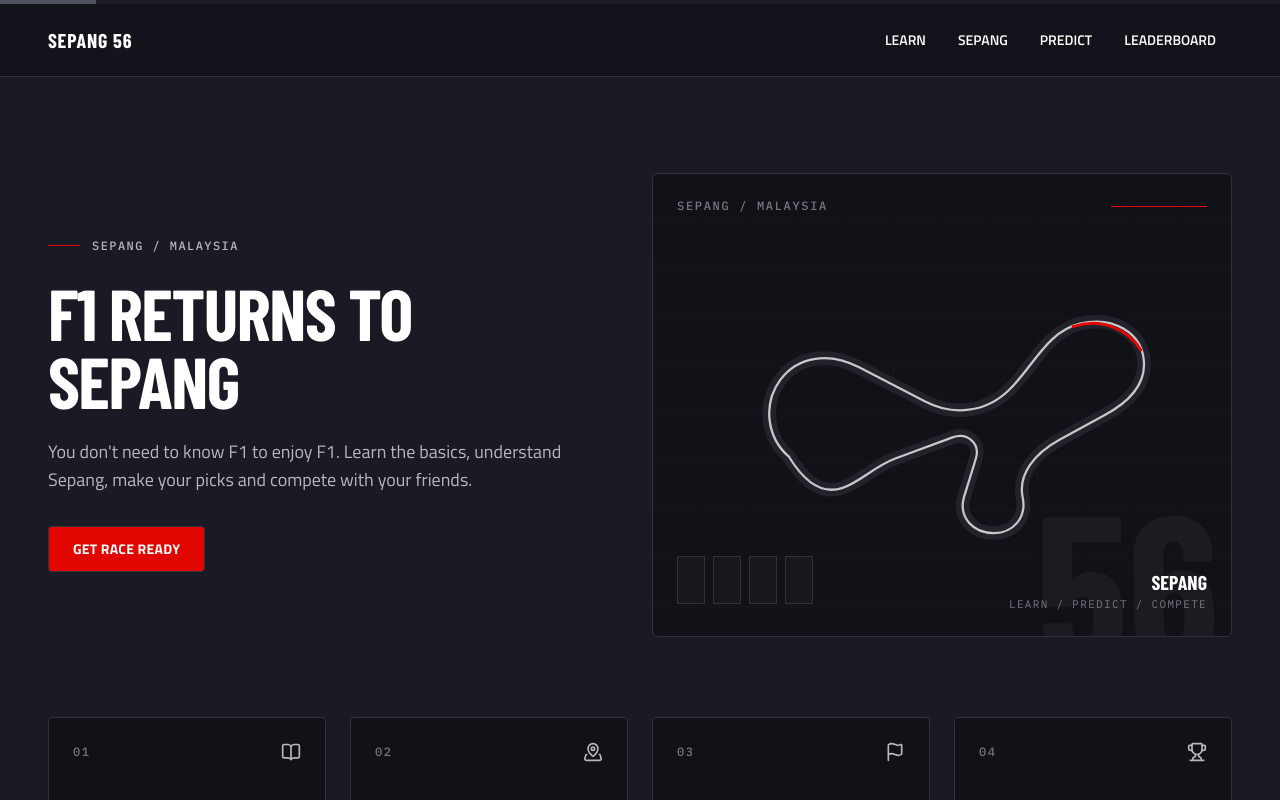
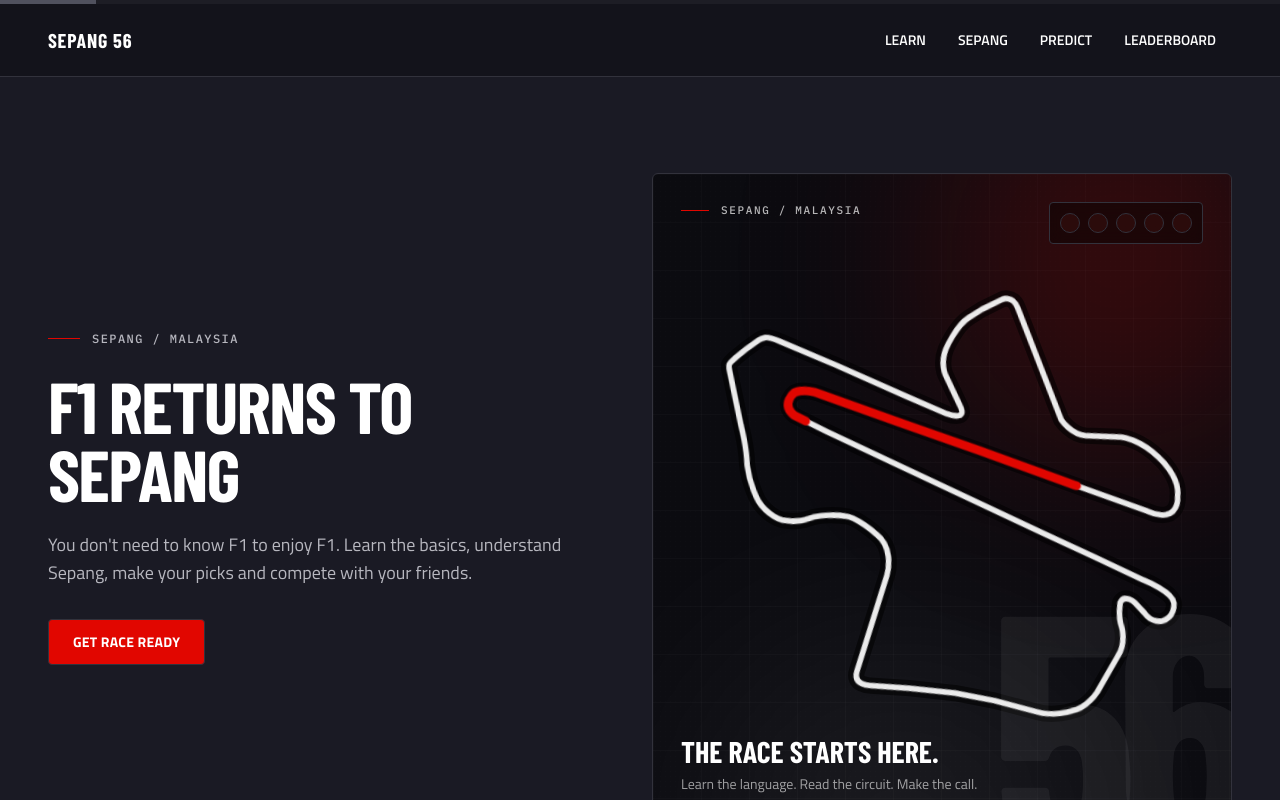
Before and after one commit to itsLucas02/f1-sepang, a Next.js app: page / in a window 1280 px wide. Shown: the top 800 px of the page. Built offline with nearby package versions, Linux system fonts and the light colour scheme; a web font is replaced by a local one.

Commit message:
feat: rebuild landing cinematic

```diff
--- a/components/landing/landing-scene.tsx
+++ b/components/landing/landing-scene.tsx
@@ -1,85 +1,142 @@
+import {
+  SEPANG_TRACK_PATH,
+  SEPANG_TRACK_VIEWBOX,
+} from "@/lib/sepang-geometry";
+
 export function LandingScene() {
   return (
     <div
       role="img"
-      aria-label="Sepang-inspired racing illustration"
-      className="relative aspect-[4/3] w-full overflow-hidden rounded-[6px] border border-border bg-surface-01 lg:aspect-[5/4]"
+      aria-label="Animated SEPANG 56 race opening with starting lights, a Formula-style car silhouette and the real Sepang circuit outline"
+      className="relative min-h-[420px] w-full overflow-hidden rounded-[6px] border border-white/10 bg-[#0b0b10] sm:min-h-[520px] lg:min-h-[650px]"
     >
+      <div className="race-grid absolute inset-0 opacity-60" aria-hidden="true" />
+      <div className="race-noise absolute inset-0 opacity-[0.14]" aria-hidden="true" />
       <div
         aria-hidden="true"
-        className="absolute inset-0 opacity-40"
-        style={{
-          backgroundImage:
-            "linear-gradient(to right, rgba(255,255,255,0.045) 1px, transparent 1px), linear-gradient(to bottom, rgba(255,255,255,0.045) 1px, transparent 1px)",
-          backgroundSize: "48px 48px",
-        }}
+        className="absolute -right-[12%] -top-[18%] h-[62%] w-[62%] rounded-full bg-race-red/20 blur-[100px]"
+      />
+      <div
+        aria-hidden="true"
+        className="absolute -bottom-[30%] left-[8%] h-[58%] w-[70%] rounded-full bg-white/[0.07] blur-[110px]"
       />
 
-      <div className="absolute inset-x-0 top-0 flex items-center justify-between gap-4 p-5 sm:p-6">
-        <span className="font-mono text-[11px] font-medium uppercase tracking-[0.14em] text-text-muted sm:text-xs">
+      <div className="absolute left-5 top-5 z-20 flex items-center gap-3 sm:left-7 sm:top-7">
+        <span className="h-px w-7 bg-race-red" />
+        <span className="font-mono text-[10px] font-medium uppercase tracking-[0.15em] text-white/70 sm:text-[11px]">
           Sepang / Malaysia
         </span>
-        <span className="h-px w-16 bg-race-red sm:w-24" aria-hidden="true" />
+      </div>
+
+      <div
+        aria-hidden="true"
+        className="absolute right-5 top-5 z-20 flex gap-1.5 rounded-[4px] border border-white/10 bg-black/40 p-2 backdrop-blur-sm sm:right-7 sm:top-7 sm:gap-2 sm:p-2.5"
+      >
+        {Array.from({ length: 5 }, (_, index) => (
+          <span
+            key={index}
+            className="hero-start-light block size-4 rounded-full border border-white/15 bg-[#3a0908] sm:size-5"
+          />
+        ))}
       </div>
 
       <svg
         aria-hidden="true"
-        viewBox="0 0 640 480"
-        className="absolute inset-0 h-full w-full p-8 sm:p-12"
+        viewBox={SEPANG_TRACK_VIEWBOX}
+        preserveAspectRatio="xMidYMid meet"
+        className="absolute inset-[9%] h-[82%] w-[82%] translate-x-[5%] translate-y-[3%] -rotate-[7deg]"
         fill="none"
       >
+        <g transform="translate(-99.972483,57.371556)">
+          <g transform="matrix(0.6831882,0,0,0.6831882,-1707.7889,-493.83516)">
             <path
-          d="M117 309C87 283 82 239 105 207C129 174 171 170 210 190L297 235C335 255 378 250 409 220C442 188 459 143 503 132C548 121 585 145 588 181C591 214 565 238 535 254L476 286C443 304 421 332 427 362C433 390 414 410 389 410C361 410 342 389 349 363L365 311C371 291 354 276 334 283L258 311C229 322 212 342 188 350C159 360 136 340 117 309Z"
-          stroke="currentColor"
-          strokeWidth="18"
+              d={SEPANG_TRACK_PATH}
+              stroke="#000000"
+              strokeWidth="32"
               strokeLinecap="round"
               strokeLinejoin="round"
-          className="text-surface-03"
+              opacity="0.55"
             />
             <path
-          d="M117 309C87 283 82 239 105 207C129 174 171 170 210 190L297 235C335 255 378 250 409 220C442 188 459 143 503 132C548 121 585 145 588 181C591 214 565 238 535 254L476 286C443 304 421 332 427 362C433 390 414 410 389 410C361 410 342 389 349 363L365 311C371 291 354 276 334 283L258 311C229 322 212 342 188 350C159 360 136 340 117 309Z"
-          stroke="currentColor"
-          strokeWidth="3"
+              d={SEPANG_TRACK_PATH}
+              pathLength={1}
+              stroke="#FFFFFF"
+              strokeWidth="11"
               strokeLinecap="round"
               strokeLinejoin="round"
-          className="text-white/75"
+              opacity="0.86"
+              className="hero-track-draw"
             />
             <path
-          d="M494 136C532 123 568 140 584 167"
-          stroke="currentColor"
-          strokeWidth="4"
+              d={SEPANG_TRACK_PATH}
+              pathLength={1}
+              stroke="#E10600"
+              strokeWidth="17"
               strokeLinecap="round"
-          className="text-race-red"
+              strokeLinejoin="round"
+              className="hero-track-accent"
             />
+          </g>
+        </g>
       </svg>
 
       <div
         aria-hidden="true"
-        className="absolute bottom-6 left-5 flex gap-2 sm:bottom-8 sm:left-6"
+        className="hero-speed-line absolute left-0 top-[47%] h-px w-[76%] bg-gradient-to-r from-transparent via-white/65 to-transparent"
+      />
+      <div
+        aria-hidden="true"
+        className="hero-speed-line absolute left-[8%] top-[51%] h-px w-[64%] bg-gradient-to-r from-transparent via-race-red/70 to-transparent [animation-delay:70ms]"
+      />
+
+      <svg
+        aria-hidden="true"
+        viewBox="0 0 520 150"
+        className="hero-car-pass absolute left-[12%] top-[39%] z-10 w-[76%] drop-shadow-[0_22px_22px_rgba(0,0,0,0.55)]"
       >
-        {[0, 1, 2, 3].map((slot) => (
-          <span
-            key={slot}
-            className="block h-10 w-6 border border-white/10 bg-white/[0.025] sm:h-12 sm:w-7"
+        <g fill="none" strokeLinecap="round" strokeLinejoin="round">
+          <path
+            d="M38 91h62l35-22 70-9 46-35h57l24 32 77 15 50 24h25"
+            stroke="#ffffff"
+            strokeWidth="8"
           />
-        ))}
+          <path
+            d="M113 96h288M210 60l21 36M335 59l-18 37"
+            stroke="#E10600"
+            strokeWidth="7"
+          />
+          <path
+            d="M56 104h50M409 104h54"
+            stroke="#ffffff"
+            strokeWidth="15"
+          />
+          <circle cx="135" cy="103" r="24" stroke="#70707a" strokeWidth="11" />
+          <circle cx="386" cy="103" r="24" stroke="#70707a" strokeWidth="11" />
+          <path d="M226 59h91l-17-22h-49z" fill="#1a1a24" stroke="#ffffff" strokeWidth="5" />
+          <path d="M238 36h65" stroke="#E10600" strokeWidth="5" />
+        </g>
+      </svg>
+
+      <div
+        aria-hidden="true"
+        className="absolute -bottom-12 -right-2 font-display text-[11rem] font-extrabold leading-none tracking-[-0.07em] text-white/[0.055] sm:-bottom-16 sm:text-[17rem] lg:text-[21rem]"
+      >
+        56
       </div>
 
-      <span
-        aria-hidden="true"
-        className="absolute -bottom-8 right-3 font-display text-[9rem] font-extrabold leading-none text-white/[0.045] sm:-bottom-12 sm:text-[13rem]"
-      >
-        56
-      </span>
-
-      <div className="absolute bottom-5 right-5 text-right sm:bottom-6 sm:right-6">
-        <p className="font-display text-lg font-bold uppercase leading-none text-white sm:text-xl">
-          Sepang
+      <div className="absolute bottom-5 left-5 z-20 sm:bottom-7 sm:left-7">
+        <p className="font-display text-2xl font-bold uppercase leading-none text-white sm:text-3xl">
+          The race starts here.
         </p>
-        <p className="mt-1 font-mono text-[10px] uppercase tracking-[0.12em] text-text-muted sm:text-[11px]">
-          Learn / Predict / Compete
+        <p className="mt-2 max-w-xs text-sm leading-5 text-white/60">
+          Learn the language. Read the circuit. Make the call.
         </p>
       </div>
+
+      <div
+        aria-hidden="true"
+        className="race-scanline pointer-events-none absolute inset-y-0 left-0 w-1/3"
+      />
     </div>
   );
 }
```
Lines whose indentation alone changed are shown as unchanged.
